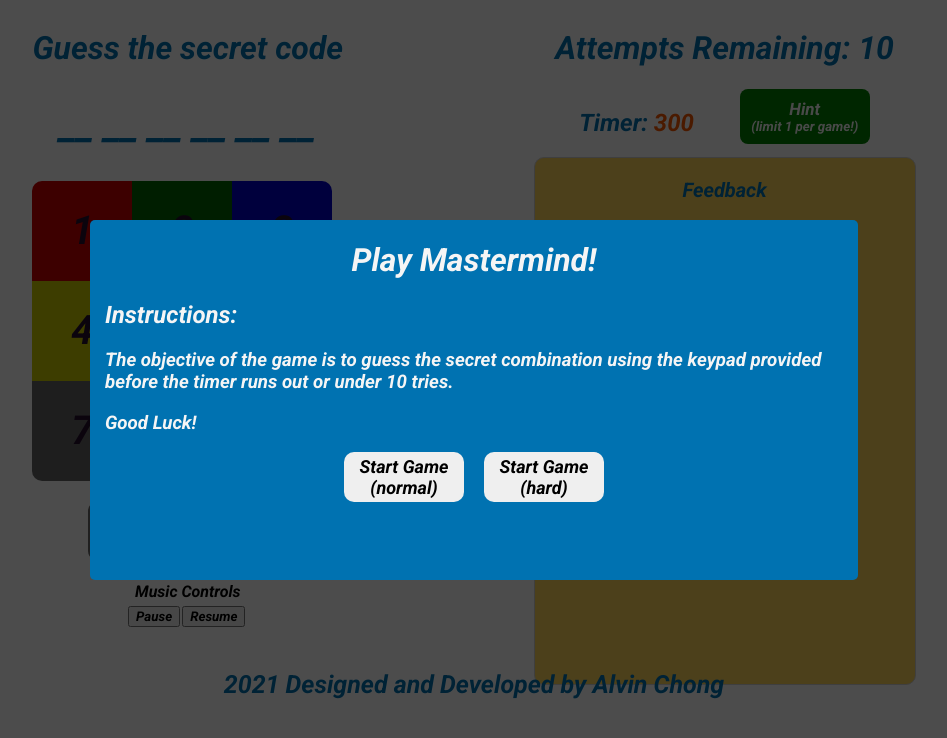
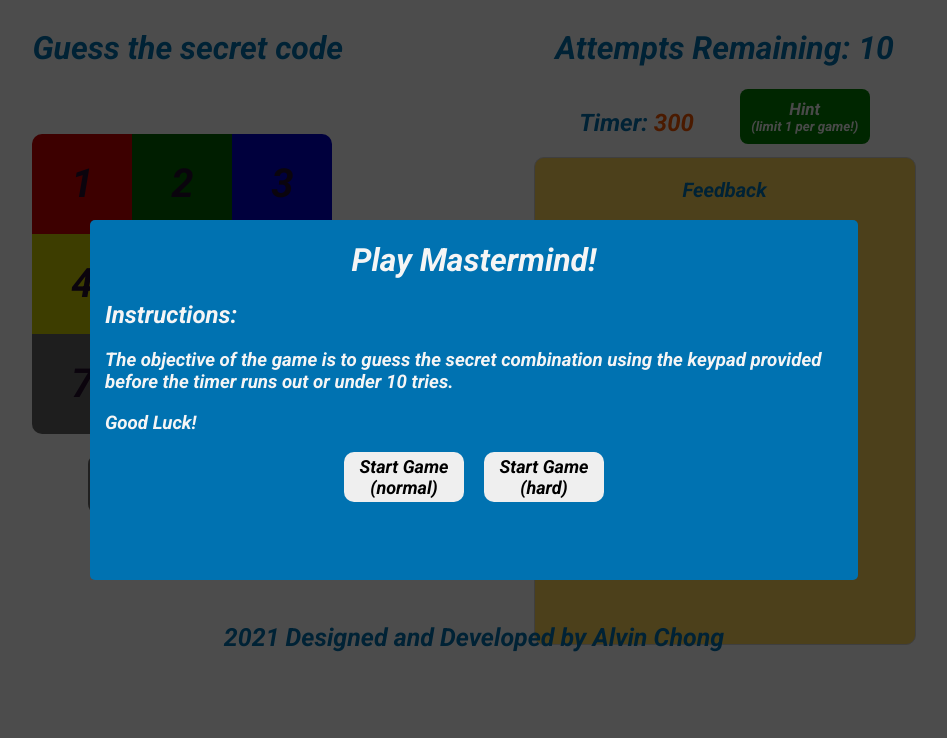
Before and after one commit to alvinchong-sf/mastermind, a React app: page / in a window 1280 px wide. Shown: the whole page, without its empty margins (166-1113 px from the left). Built offline with nearby package versions, Linux system fonts and the light colour scheme.

Commit message:
code refactor

```diff
--- a/src/component/Keypad.js
+++ b/src/component/Keypad.js
@@ -5,6 +5,7 @@ import IncorrectGuess from '../audio/incorrect_guess.mp3';
 import Win from '../audio/win.mp3';
 import GameOver from '../audio/game_over.mp3';
 import HintModal from './modals/hint_modal';
+import Response from './response';
 
 class Keypad extends React.Component {
 
@@ -87,7 +88,7 @@ class Keypad extends React.Component {
 
     handleRestartMedium() {
         this.setState({guessNum: [], numAttempts: 10, table: [], win: false, score: 100, timer: 300, difficulty: "medium"});
-        this.handleMediumCode();
+        // this.handleMediumCode();
         this.handlePlayMusic();
         this.handleInterval();
     }
@@ -110,7 +111,7 @@ class Keypad extends React.Component {
         const numExact = this.handleNumExactMatches();
         const numNear = this.handleNumNearMatches();
 
-        // if the guess code is not at least 4 numbers
+        // if the guess code is not at least 4 || 6 numbers
         if(this.state.guessNum.length < this.state.secretNum.length) {
             alert(`Minimum ${this.state.secretNum.length} digit code require`);
         } // The player had guessed the secret code
@@ -241,36 +242,6 @@ class Keypad extends React.Component {
     render() {
         const idx = this.state.guessNum.length - 1;
         const backSpace = "<--";
-        let result;
-        if(this.state.difficulty === "medium") {
-            if(this.state.guessNum.length === 1) {
-                result = `__ __ __ ${this.state.guessNum}`
-            } else if (this.state.guessNum.length === 2) {
-                result = `__ __ ${this.state.guessNum[0]} ${this.state.guessNum[1]}`
-            } else if (this.state.guessNum.length === 3) {
-                result = `__ ${this.state.guessNum[0]} ${this.state.guessNum[1]} ${this.state.guessNum[2]}`
-            } else if (this.state.guessNum.length === 4) {
-                result = `${this.state.guessNum[0]} ${this.state.guessNum[1]} ${this.state.guessNum[2]} ${this.state.guessNum[3]}`
-            } else {
-                result = "__ __ __ __";
-            }
-        } else {
-            if(this.state.guessNum.length === 1) {
-                result = `__ __ __ __ __ ${this.state.guessNum}`
-            } else if (this.state.guessNum.length === 2) {
-                result = `__ __ __ __ ${this.state.guessNum[0]} ${this.state.guessNum[1]}`
-            } else if (this.state.guessNum.length === 3) {
-                result = `__ __ __ ${this.state.guessNum[0]} ${this.state.guessNum[1]} ${this.state.guessNum[2]}`
-            } else if (this.state.guessNum.length === 4) {
-                result = `__ __ ${this.state.guessNum[0]} ${this.state.guessNum[1]} ${this.state.guessNum[2]} ${this.state.guessNum[3]}`
-            } else if (this.state.guessNum.length === 5){
-                result = `__ ${this.state.guessNum[0]} ${this.state.guessNum[1]} ${this.state.guessNum[2]} ${this.state.guessNum[3]} ${this.state.guessNum[4]}`
-            } else if (this.state.guessNum.length === 6){
-                result = `${this.state.guessNum[0]} ${this.state.guessNum[1]} ${this.state.guessNum[2]} ${this.state.guessNum[3]} ${this.state.guessNum[4]} ${this.state.guessNum[5]}`
-            } else {
-                result = "__ __ __ __ __ __";
-            }
-        }
 
         return (
             <div>
@@ -280,9 +251,7 @@ class Keypad extends React.Component {
                         <h1 className="left-header">Guess the secret code</h1>
                         <h1 className="random-code-error">{this.state.errors.length > 1 ? this.state.errors : ""}</h1>
                         {/* <h2 className="code-enter">{this.state.guessNum.length ? this.state.guessNum : "__ __ __ __" }</h2> */}
-                        <h2 className="code-enter">{result}</h2>
-                        <div className="underscores">
-                        </div>
+                        <h2 className="code-enter"><Response difficulty={this.state.difficulty} guessNum={this.state.guessNum} /></h2>
                         <div className="number-button-container">
                             <button id="button1" onClick={this.handleClick} value="1">1</button>
                             <button id="button2" onClick={this.handleClick} value="2">2</button>
--- a/src/component/modals/hint_modal.js
+++ b/src/component/modals/hint_modal.js
@@ -25,7 +25,7 @@ const HintModal = (props) => {
                 <div className="hint-container">
                     <div className="hint-header">{hint()}</div>
                     <div className="hint-button-container">
-                        <button onClick={props.handleShowHintModal}><CancelOutlinedIcon color="secondary"/></button>
+                        <button className="cancel-button" onClick={props.handleShowHintModal}><CancelOutlinedIcon /></button>
                     </div>
                 </div>
             </div>
--- /dev/null
+++ b/src/component/response.js
@@ -0,0 +1,44 @@
+import React from 'react';
+
+const Response = (props) => {
+
+    let result;
+    // if(props.difficulty === "medium") {
+    //     if(props.guessNum.length === 1) {
+    //         result = `__ __ __ ${props.guessNum}`
+    //     } else if (props.guessNum.length === 2) {
+    //         result = `__ __ ${props.guessNum[0]} ${props.guessNum[1]}`
+    //     } else if (props.guessNum.length === 3) {
+    //         result = `__ ${props.guessNum[0]} ${props.guessNum[1]} ${props.guessNum[2]}`
+    //     } else if (props.guessNum.length === 4) {
+    //         result = `${props.guessNum[0]} ${props.guessNum[1]} ${props.guessNum[2]} ${props.guessNum[3]}`
+    //     } else {
+    //         result = "__ __ __ __";
+    //     }
+    // } else {
+    //     if(props.guessNum.length === 1) {
+    //         result = `__ __ __ __ __ ${props.guessNum}`
+    //     } else if (props.guessNum.length === 2) {
+    //         result = `__ __ __ __ ${props.guessNum[0]} ${props.guessNum[1]}`
+    //     } else if (props.guessNum.length === 3) {
+    //         result = `__ __ __ ${props.guessNum[0]} ${props.guessNum[1]} ${props.guessNum[2]}`
+    //     } else if (props.guessNum.length === 4) {
+    //         result = `__ __ ${props.guessNum[0]} ${props.guessNum[1]} ${props.guessNum[2]} ${props.guessNum[3]}`
+    //     } else if (props.guessNum.length === 5){
+    //         result = `__ ${props.guessNum[0]} ${props.guessNum[1]} ${props.guessNum[2]} ${props.guessNum[3]} ${props.guessNum[4]}`
+    //     } else if (props.guessNum.length === 6){
+    //         result = `${props.guessNum[0]} ${props.guessNum[1]} ${props.guessNum[2]} ${props.guessNum[3]} ${props.guessNum[4]} ${props.guessNum[5]}`
+    //     } else {
+    //         result = "__ __ __ __ __ __";
+    //     }
+    // }
+
+    return(
+        <div>
+            {result}
+        </div>
+    )
+
+};
+
+export default Response;
--- a/src/css/main.css
+++ b/src/css/main.css
@@ -242,16 +242,6 @@
     color: red;
 }
 
-.underscores {
-    display: flex;
-    align-items: center;
-    justify-content: center;
-}
-
-.underscores span {
-    font-size: 40px;
-}
-
 .fake-hint-button {
     width: 130px;
     height: 55px;
@@ -280,3 +270,8 @@
 .fake-hint-button:hover {
     cursor: not-allowed;
 }
+
+.cancel-button {
+    background-color: #0072b1;
+    border: none;
+}
```
